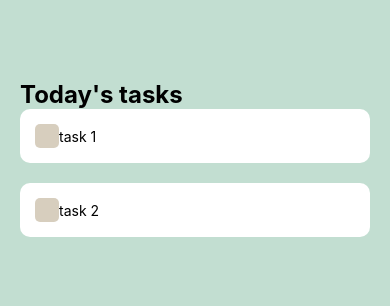
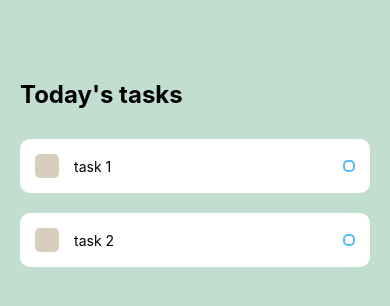
Before and after one commit to leilamahmoudi/react-native-todolist, a React Native app in the folder todoList/: screen / in a window 390 px wide. Shown: the top 306 px of the page. Built offline with nearby package versions, Linux system fonts and the light colour scheme.

Commit message:
last touch of styles

```diff
--- a/todoList/App.js
+++ b/todoList/App.js
@@ -31,5 +31,7 @@ const styles = StyleSheet.create({
     fontSize: 24,
     fontWeight: "bold",
   },
-  items: {},
+  items: {
+    marginTop: 30,
+  },
 });
--- a/todoList/components/Task.js
+++ b/todoList/components/Task.js
@@ -34,9 +34,16 @@ const styles = StyleSheet.create({
     backgroundColor: "#CDC2AE",
     opacity: 0.8,
     borderRadius: 5,
+    marginRight: 15,
   },
-  itemText: {},
-  circular: {},
+  itemText: { maxWidth: "80%" },
+  circular: {
+    width: 12,
+    height: 12,
+    borderColor: "#55BCF6",
+    borderWidth: 2,
+    borderRadius: 5,
+  },
 });
 
 export default Task;
```
